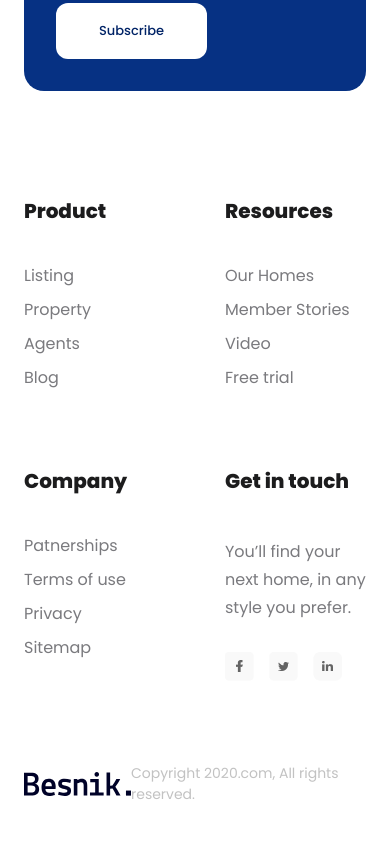
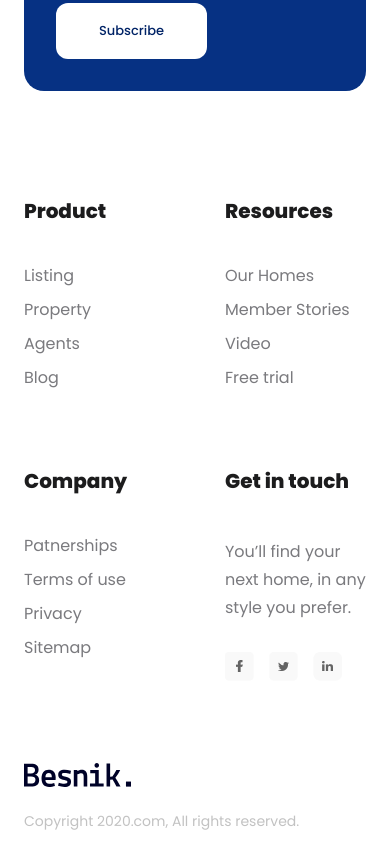
Before and after one commit to Withyou11/Real-Estate-Landing-Page, a plain HTML site: page index.html in a window 390 px wide. Shown: the part 6284-7152 px from the top of the page. Drawn offline with Linux system fonts and the light colour scheme.

Commit message:
fix responsive

```diff
--- a/assets/css/responsive.css
+++ b/assets/css/responsive.css
@@ -255,7 +255,7 @@
     column-gap: 60px;
   }
 
-  .row .row-bottom {
+  .footer .row-bottom {
     row-gap: 24px;
     flex-direction: column;
     align-items: flex-start;
```
